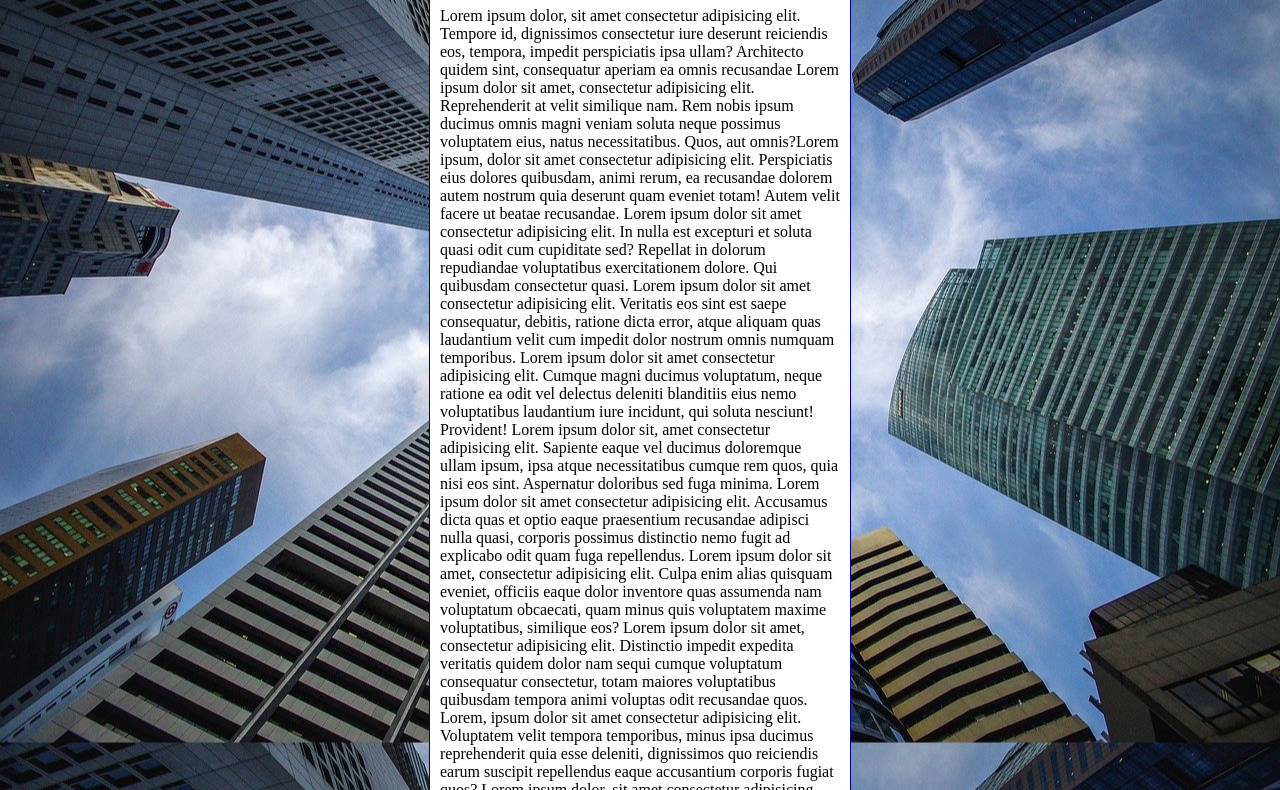
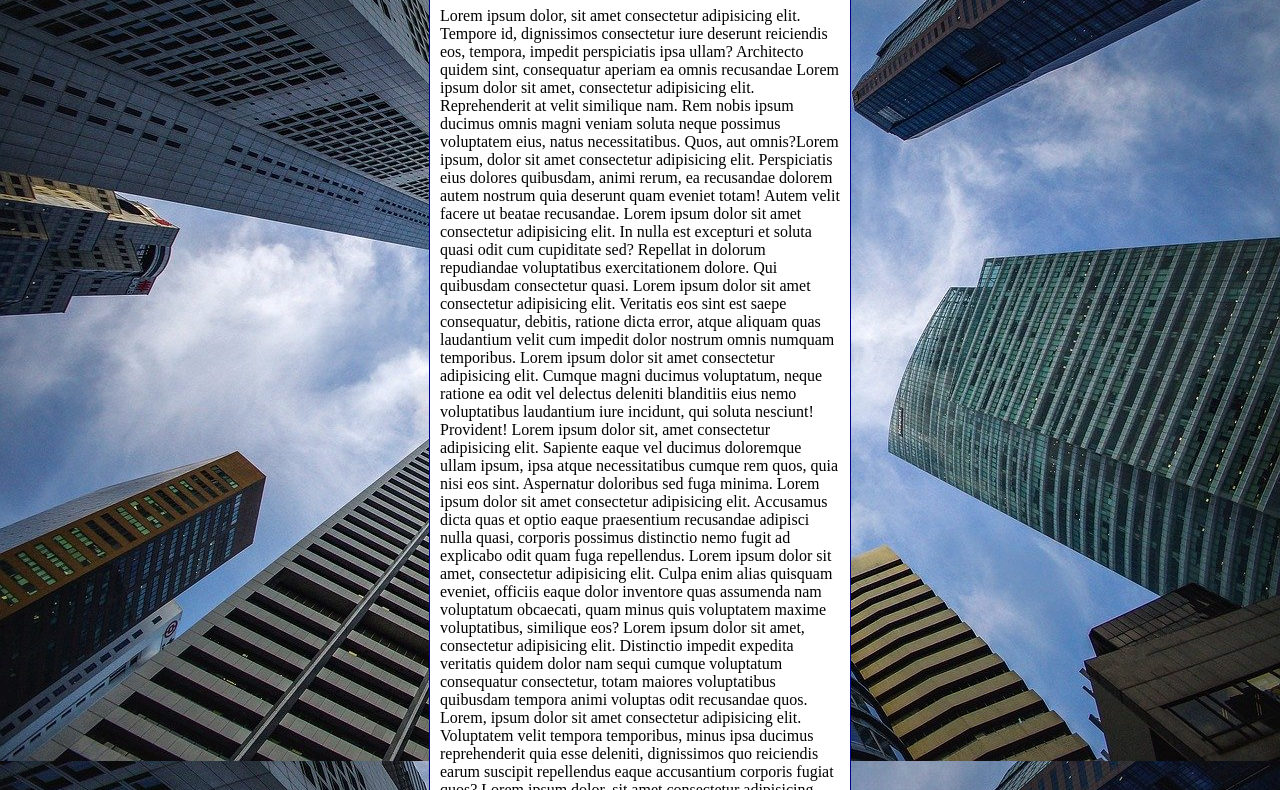
Before and after one commit to herellydjayson/html-css, a plain HTML site: page exercicios/ex022/fundo006.html in a window 1280 px wide. Shown: the part 92-882 px from the top of the page. Drawn offline with Linux system fonts and the light colour scheme.

Commit message:
atualizei ex022

```diff
--- a/exercicios/ex022/fundo006.html
+++ b/exercicios/ex022/fundo006.html
@@ -3,20 +3,18 @@
 <head>
     <meta charset="UTF-8">
     <meta name="viewport" content="width=device-width, initial-scale=1.0">
-    <title>Mudadando imagens de fundo</title>
+    <title>Fundo fixo de tela</title>
     <style>
         body{
             height: 100vh;
-            background-color: black;
-            background-image: url('imagens/wallpaper002.jpg');
-            background-position: center center;
-            background-repeat: repeat-y;
+
+            background: black url('imagens/wallpaper002.jpg') center center no-repeat fixed;
             background-size: cover;
         }
 
         main{
             background-color: white;
-            width: 400px;
+            max-width: 400px;
             padding: 10px;
             margin: auto;
             border: 1px solid darkblue;
```
